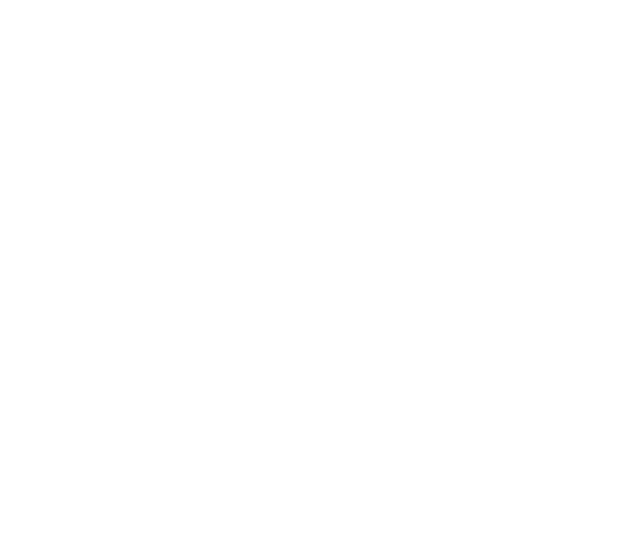
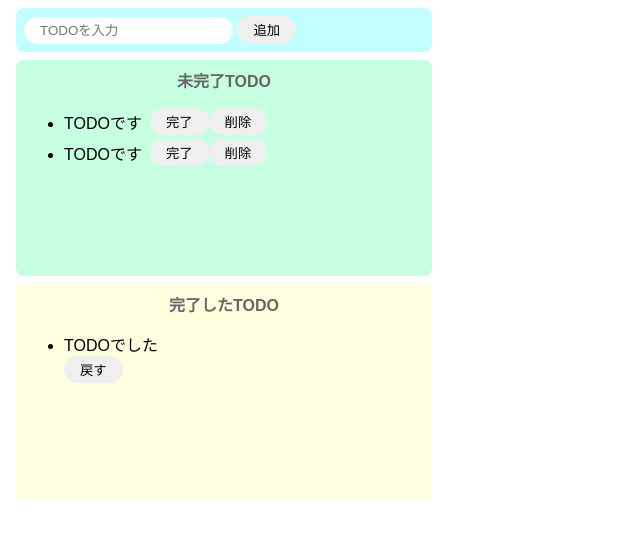
Before and after one commit to ryotaro-tenya0727/udemyTodojs, a website built with Parcel: page index.html in a window 1280 px wide. Shown: the whole page, without its empty margins (0-640 px from the left). Built offline with nearby package versions, Linux system fonts and the light colour scheme.

Commit message:
HTML CSS完成

```diff
--- a/index.html
+++ b/index.html
@@ -6,6 +6,34 @@
   </head>
 
   <body>
+    <div class="input-area">
+      <input placeholder="TODOを入力" />
+      <button>追加</button>
+    </div>
+    <div class="incomplete-area">
+      <p class="title">未完了TODO</p>
+      <ul>
+        <div class="list-row">
+          <li>TODOです</li>
+          <button>完了</button>
+          <button>削除</button>
+        </div>
+        <div class="list-row">
+          <li>TODOです</li>
+          <button>完了</button>
+          <button>削除</button>
+        </div>
+      </ul>
+    </div>
+    <div class="complete-area">
+      <p class="title">完了したTODO</p>
+      <ul>
+        <div>
+          <li>TODOでした</li>
+          <button>戻す</button>
+        </div>
+      </ul>
+    </div>
     <script src="src/index.js"></script>
   </body>
 </html>
--- a/src/styles.css
+++ b/src/styles.css
@@ -1,3 +1,65 @@
 body {
   font-family: sans-serif;
 }
+
+input {
+  border-radius: 16px;
+  border: none;
+  padding: 6px 16px;
+  outline: none;
+}
+
+button {
+  border-radius: 16px;
+  border: none;
+  padding: 4px 16px;
+}
+
+button:hover {
+  background: #ff77ff;
+  color: #fff;
+  cursor: pointer;
+}
+li {
+  margin-right: 8px;
+}
+
+.input-area {
+  background-color: #c1ffff;
+  width: 400px;
+  padding: 8px;
+  padding: 8px;
+  margin: 8px;
+  border-radius: 8px;
+}
+
+.incomplete-area {
+  background-color: #c6ffe2;
+  width: 400px;
+  min-height: 200px;
+  padding: 8px;
+  margin: 8px;
+  border-radius: 8px;
+}
+
+.complete-area {
+  background-color: #ffffe0;
+  width: 400px;
+  min-height: 200px;
+  padding: 8px;
+  margin: 8px;
+  border-radius: 8px;
+}
+
+.title {
+  text-align: center;
+  margin-top: 0;
+  font-weight: bold;
+  color: #666;
+}
+
+.list-row {
+  display: flex;
+  align-items: center;
+  padding-bottom: 4px;
+}
```
